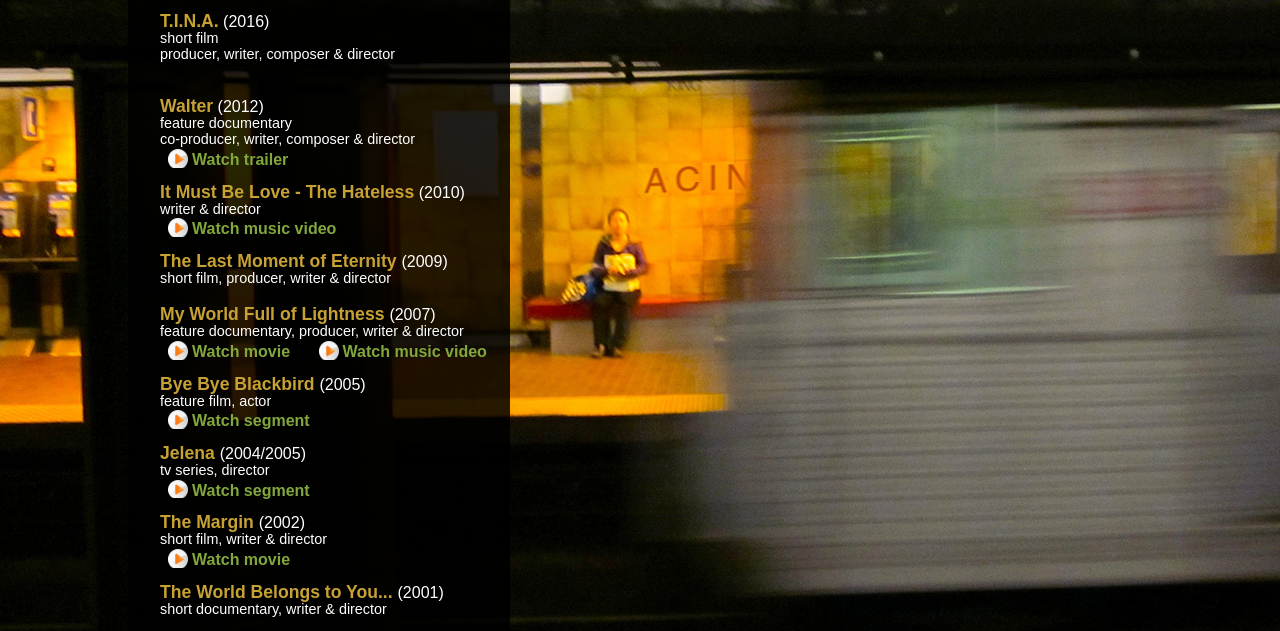
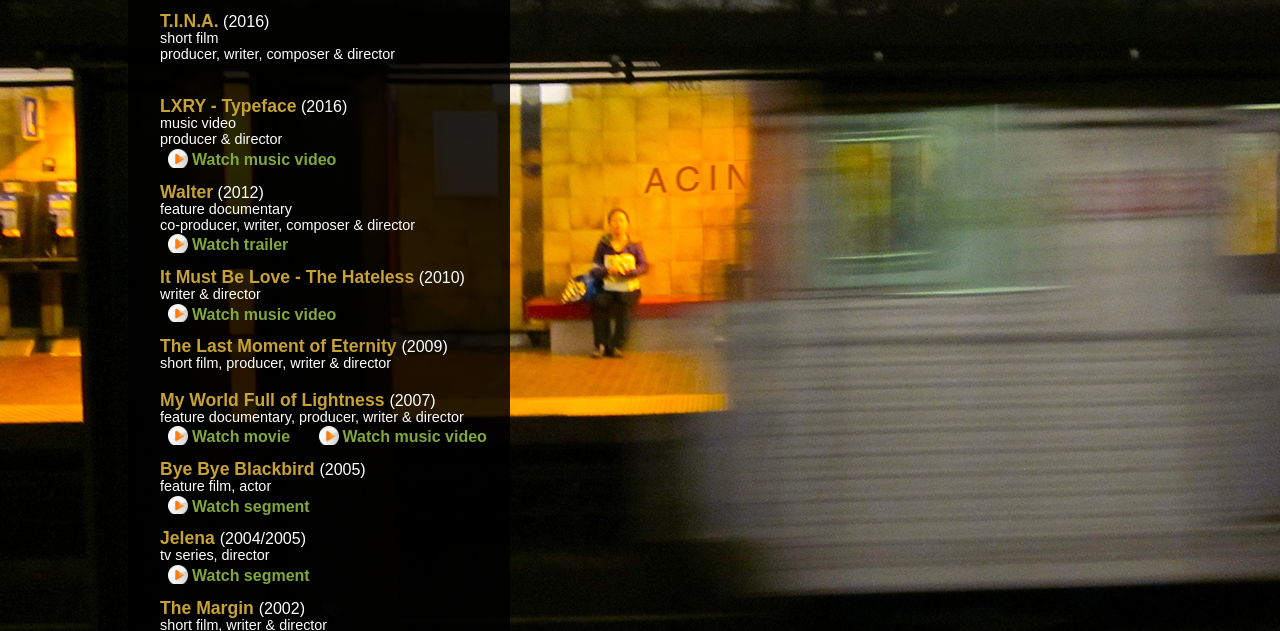
Before and after one commit to andrejacin/andrejacin.github.io, a plain HTML site: page index.html in a window 1280 px wide. Shown: the part 147-778 px from the top of the page. Drawn offline with Linux system fonts and the light colour scheme.

Commit message:
music video

```diff
--- a/index.html
+++ b/index.html
@@ -61,6 +61,11 @@
       <h2>T.I.N.A.</h2>
       <span class="year">(2016)</span><br />
       <h3>short film<br/>producer, writer, composer &amp; director</h3>
+      <br /><br />
+      <h2>LXRY - Typeface</h2>
+      <span class="year">(2016)</span><br />
+      <h3>music video<br/>producer &amp; director</h3>
+      <a href="https://vimeo.com/190015335" target="_blank" class="playButton fancybox-media" title="Watch music video for Typeface">Watch music video</a>
       <br /><br />
       <h2>Walter</h2>
       <span class="year">(2012)</span><br />
```
